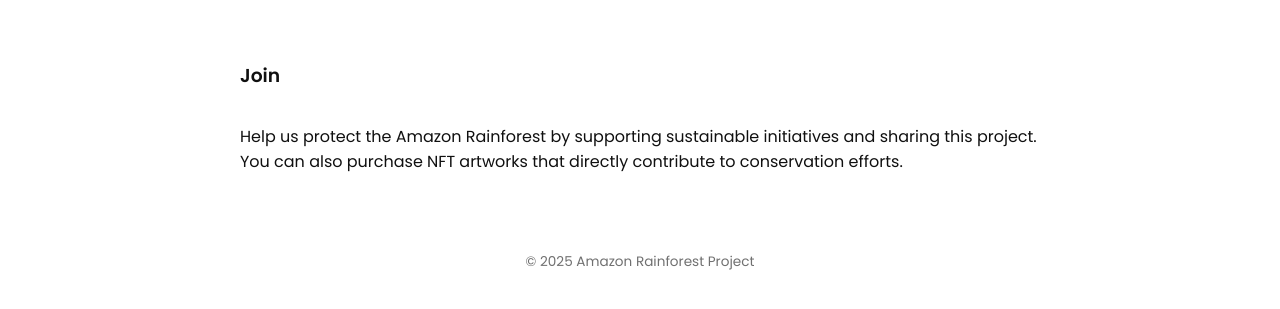
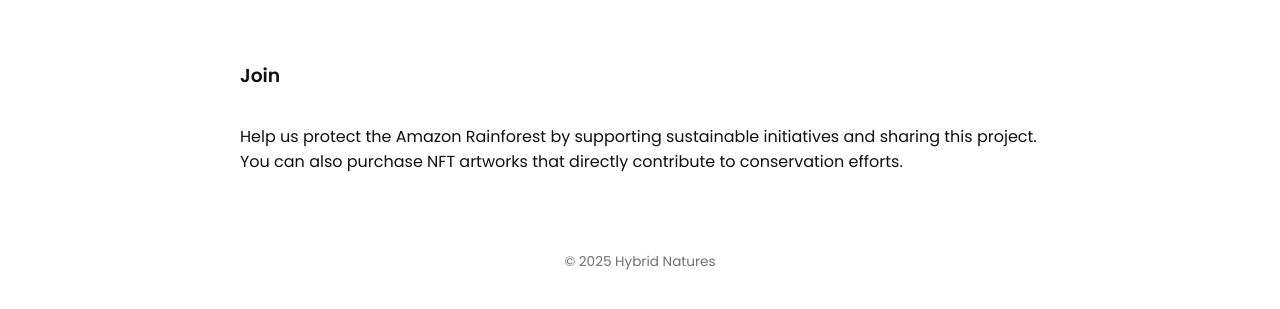
Before and after one commit to hybridnatures/amazonrainforest, a plain HTML site: page join.html in a window 1280 px wide. Shown: the part 49-358 px from the top of the page. Drawn offline with Linux system fonts and the light colour scheme.

Commit message:
Update join.html

```diff
--- a/join.html
+++ b/join.html
@@ -57,7 +57,7 @@
           </p>
 
       <footer>
-      <p>© 2025 Amazon Rainforest Project</p>
+      <p>© 2025 Hybrid Natures</p>
     </footer>
   </body>
 </html>
```
